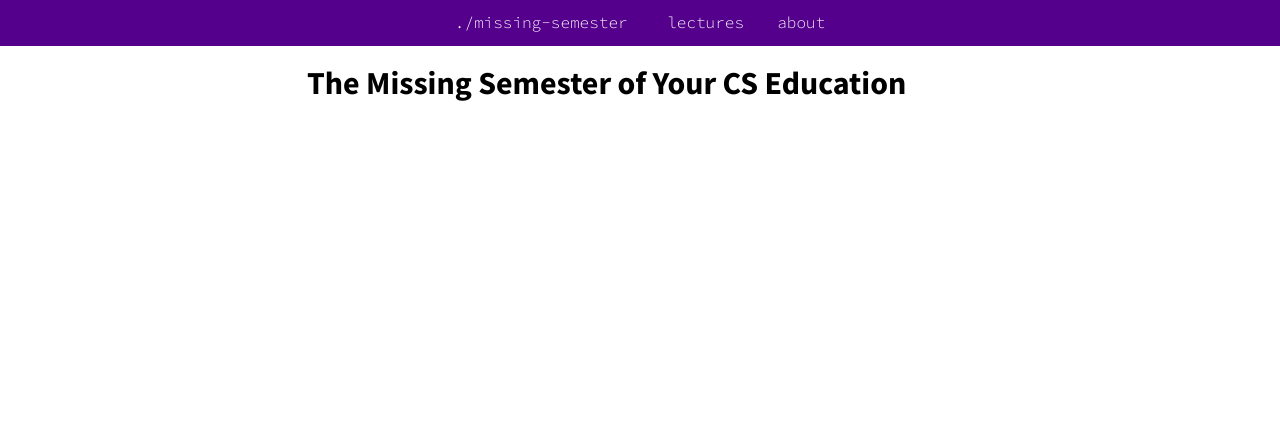
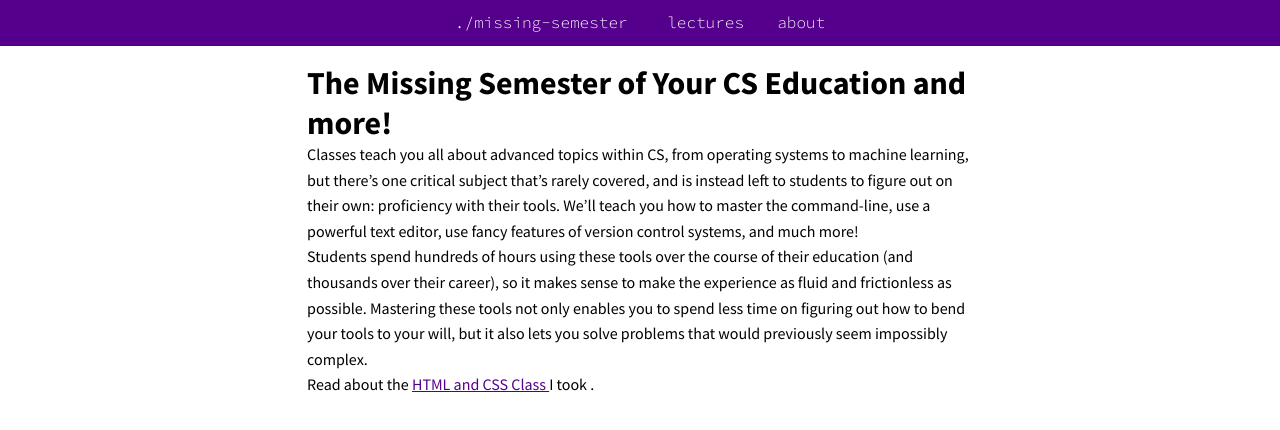
Before and after one commit to shaminmv/DADA, a plain HTML site: page index.html in a window 1280 px wide. Drawn offline with Linux system fonts and the light colour scheme.

Commit message:
changes to H1

```diff
--- a/index.html
+++ b/index.html
@@ -25,7 +25,30 @@
     </header>
 
     <main>
-      <h1>The Missing Semester of Your CS Education</h1>
+      <h1>The Missing Semester of Your CS Education and more!</h1>
+
+      <p>
+        Classes teach you all about advanced topics within CS, from operating
+        systems to machine learning, but there’s one critical subject that’s
+        rarely covered, and is instead left to students to figure out on their
+        own: proficiency with their tools. We’ll teach you how to master the
+        command-line, use a powerful text editor, use fancy features of version
+        control systems, and much more!
+      </p>
+
+      <p>
+        Students spend hundreds of hours using these tools over the course of
+        their education (and thousands over their career), so it makes sense to
+        make the experience as fluid and frictionless as possible. Mastering
+        these tools not only enables you to spend less time on figuring out how
+        to bend your tools to your will, but it also lets you solve problems
+        that would previously seem impossibly complex.
+      </p>
+
+      <p>
+        Read about the
+        <a href="./htmlarticle.html">HTML and CSS Class </a>I took .
+      </p>
     </main>
   </body>
 </html>
```
